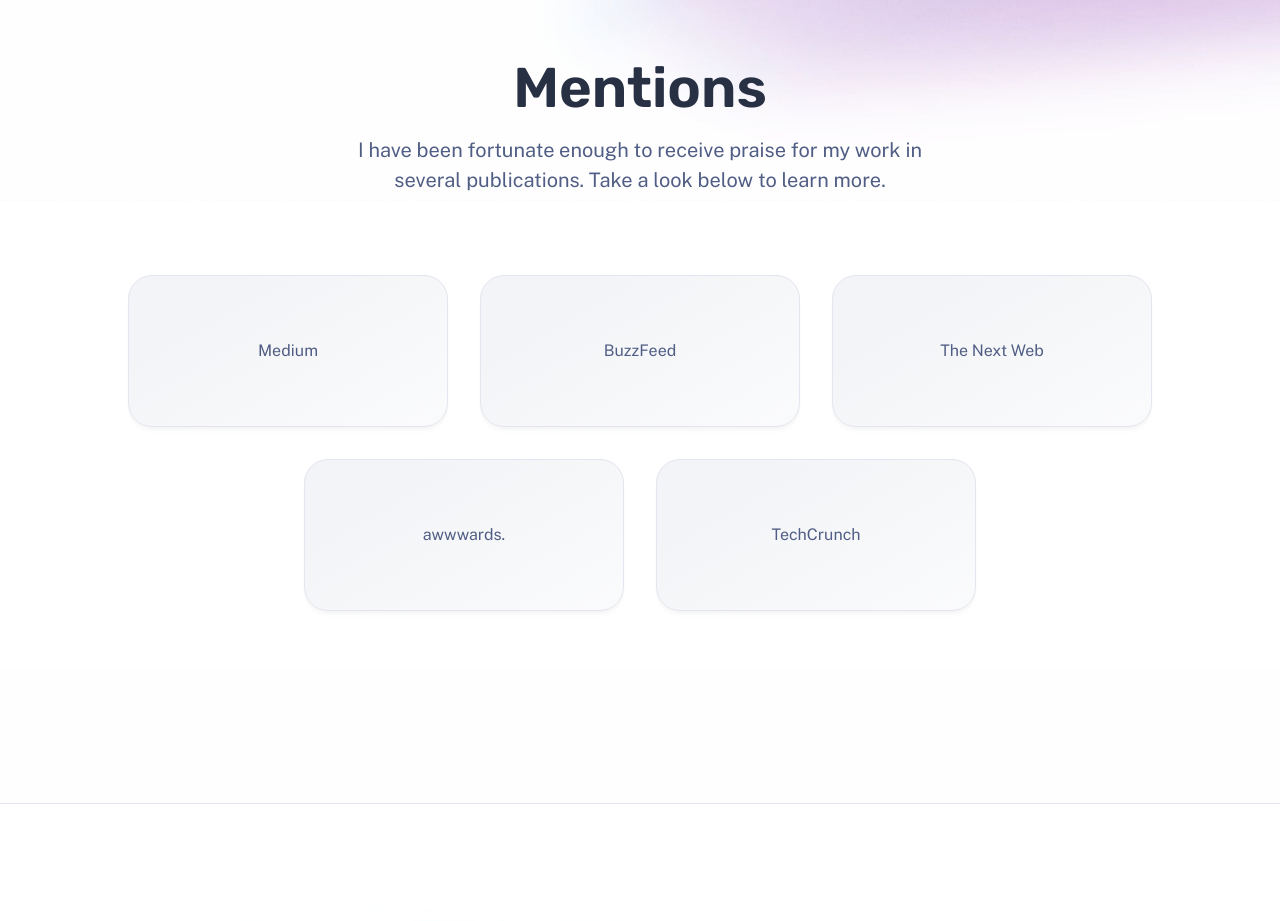
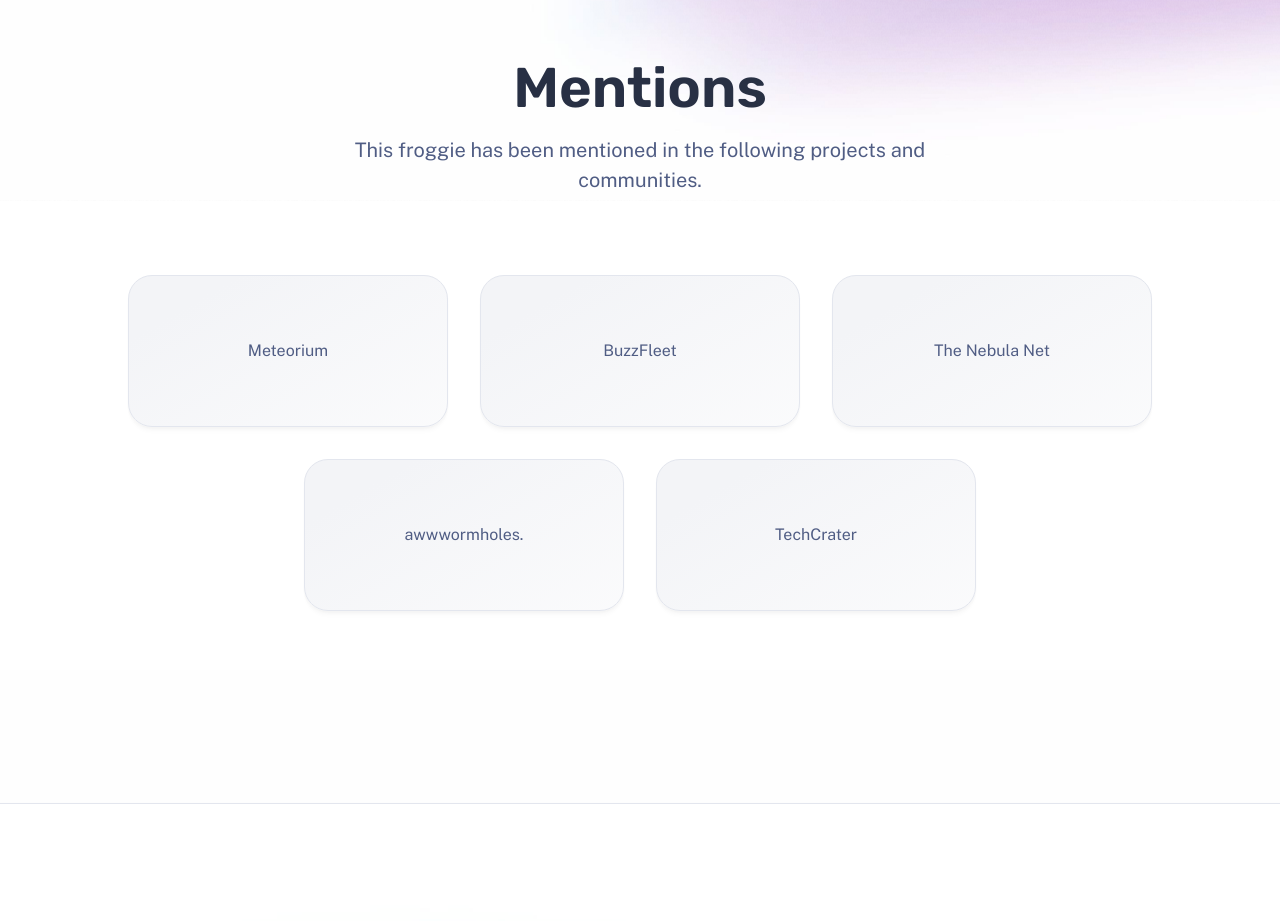
Before and after one commit to JT-Labs-LLC/AstroFrog, an Astro site: page / in a window 1280 px wide. Shown: the part 2580-3501 px from the top of the page. Built offline with nearby package versions, Linux system fonts and the light colour scheme; Astro itself is replaced by a stand-in of ours.

Commit message:
mentions

```diff
--- a/src/pages/index.astro
+++ b/src/pages/index.astro
@@ -83,15 +83,14 @@
 				<header class="section-header stack gap-2 lg:gap-4">
 					<h3>Mentions</h3>
 					<p>
-						I have been fortunate enough to receive praise for my work in several publications. Take
-						a look below to learn more.
+						This froggie has been mentioned in the following projects and communities.
 					</p>
 				</header>
 
 				<div class="gallery">
 					<Grid variant="small">
 						{
-							['Medium', 'BuzzFeed', 'The Next Web', 'awwwards.', 'TechCrunch'].map((brand) => (
+							['Meteorium', 'BuzzFleet', 'The Nebula Net ', 'awwwormholes.', 'TechCrater'].map((brand) => (
 								<li class="mention-card">
 									<p>{brand}</p>
 								</li>
```
